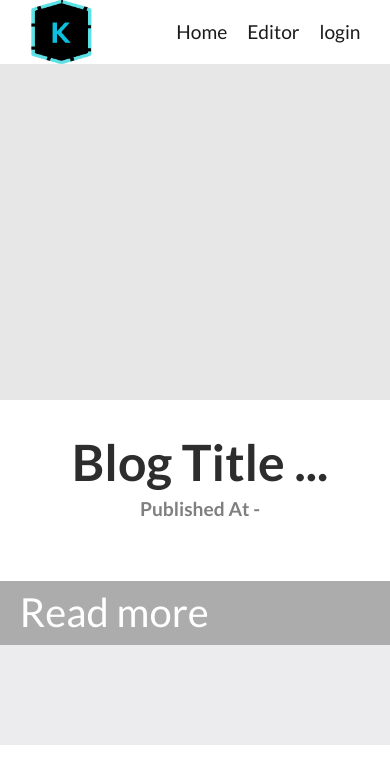
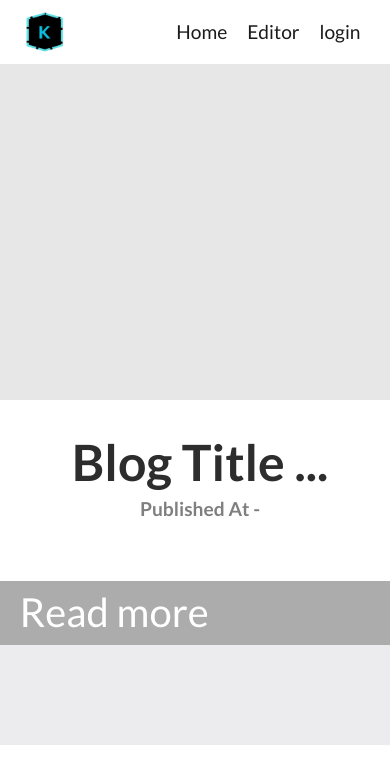
Before and after one commit to karan-078/bloginwebsite, a website: page public/blog.html in a window 390 px wide. Drawn offline with Linux system fonts and the light colour scheme; no server answers.

Commit message:
intial commit

```diff
--- a/public/css/home.css
+++ b/public/css/home.css
@@ -178,3 +178,14 @@ display: flex;
 align-items: center;
 gap: 2rem;
 }
+
+
+
+
+@media only screen and (max-width: 600px) {
+    .logo{
+        width: 3rem;
+        height: 3rem;
+
+    }
+  }
```
